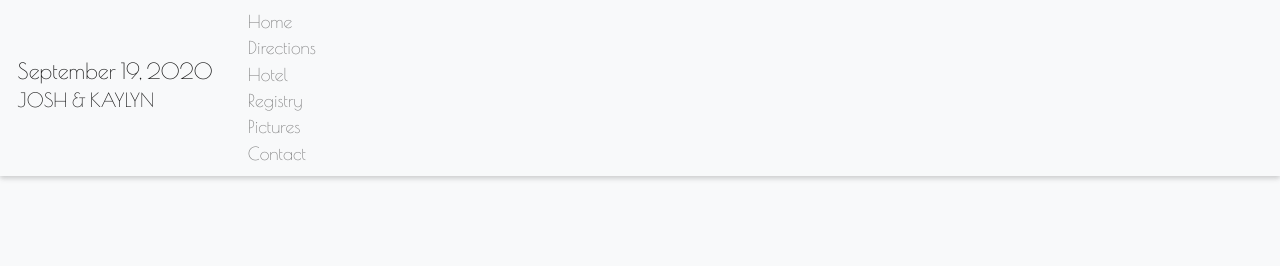
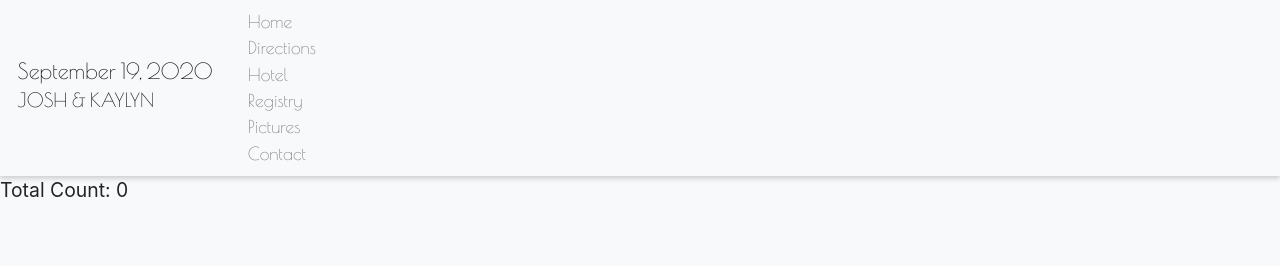
Before and after one commit to joshforcier/rsvp, a Vue app: page /results in a window 1280 px wide. Shown: the top 266 px of the page. Built offline with nearby package versions, Linux system fonts and the light colour scheme; what vue-gallery, vue-sweetalert2, vuefire would draw is missing.

Commit message:
add count

```diff
--- a/src/components/Results.vue
+++ b/src/components/Results.vue
@@ -1,5 +1,6 @@
 <template>
     <div>
+        Total Count: {{ count }}
         <ol>
             <li
                 v-for="(data, index) in rsvp"
@@ -9,7 +10,9 @@
                     v-for="(name, index) in data.name"
                     :key="index"
                 >
-                    <div v-if="name">{{ name }}</div>
+                    <div v-if="name">
+                        {{ name }}
+                    </div>
                 </div>
                 <div v-if="data.dietRestrictions">
                     Diet Restrictions: {{ data.dietRestrictions }}
@@ -33,6 +36,19 @@ export default {
             rsvp: {},
         }
     },
+    computed: {
+        count() {
+            const data = this.rsvp;
+            let count = 0;
+            Object.entries(data).forEach(([key, value]) => {
+                if (value.name && value.name.length > 0 && value.name != undefined) {
+                    count += value.name.filter(Boolean).length;
+                }
+            });
+
+            return count;
+        }
+    },
 }
 
 </script>
```
